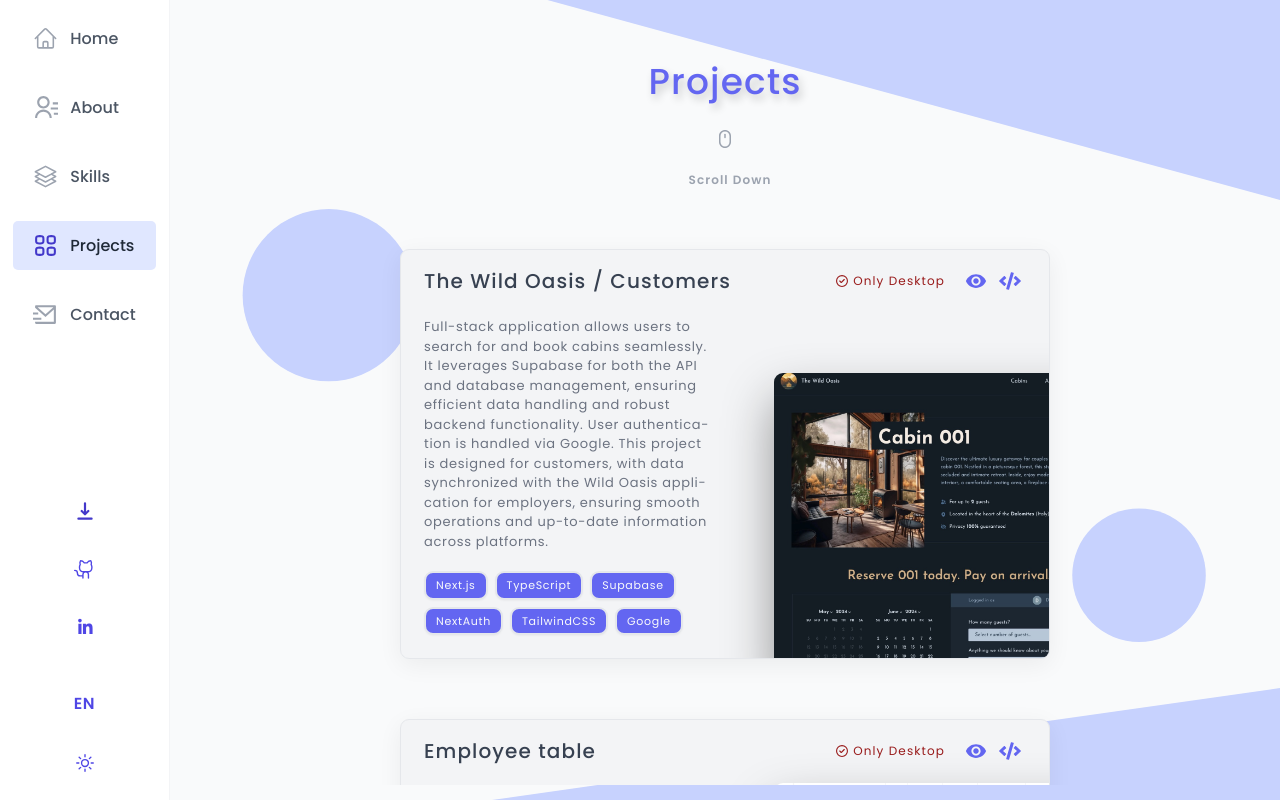
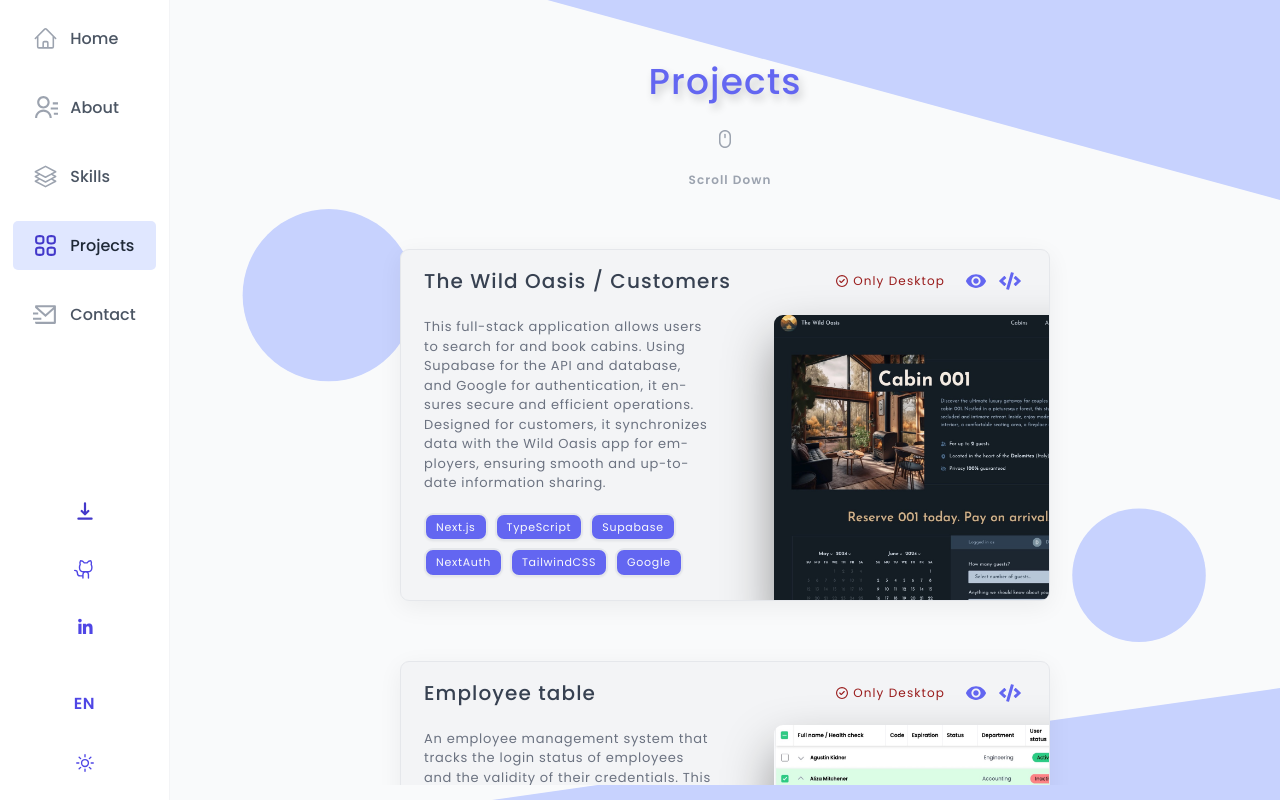
Before and after one commit to dariukyy/dariukyy-portfolio, a React (Vite) app: page /projects in a window 1280 px wide. Built offline with nearby package versions, Linux system fonts and the light colour scheme; no server answers.

Commit message:
added one more project, and fix home section description

```diff
--- a/src/data/projects.ts
+++ b/src/data/projects.ts
@@ -34,7 +34,7 @@ export const projectsData: PronectsDataProps = [
     title: "The Wild Oasis / Customers",
     alt: "The Wild Oasis / Customers Website ScreenShoot",
     description:
-      "This full-stack application allows users to search for and book cabins seamlessly. It leverages Supabase for both the API and database management, ensuring efficient data handling and robust backend functionality. User authentication is handled via Google, providing a secure and convenient login experience. This project is designed for customers, with data synchronized with the Wild Oasis application for employers, ensuring smooth operations and up-to-date information across platforms. The intuitive interface and reliable infrastructure make it easy for users to find and reserve their perfect getaway.",
+      "This full-stack application allows users to search for and book cabins. Using Supabase for the API and database, and Google for authentication, it ensures secure and efficient operations. Designed for customers, it synchronizes data with the Wild Oasis app for employers, ensuring smooth and up-to-date information sharing.",
     tags: [
       "Next.js",
       "TypeScript",
--- a/src/i18next.ts
+++ b/src/i18next.ts
@@ -26,7 +26,7 @@ i18n.use(initReactI18next).init({
         "scroll-down": "Scroll Down",
 
         "home-description":
-          "I'm a junior frontend developer with a year and a half of self-taught experience. I'm passionate about learning and building innovative solutions. I specialize in technologies like React and TypeScript",
+          "I'm a junior frontend developer with a two year of self-taught experience. I'm passionate about learning and building innovative solutions. I specialize in technologies like React, Next.js and TypeScript",
         "home-contact-me": "Contact Me",
         "about-about-me": "About Me",
         "about-personal-bio": "Personal Bio",
@@ -43,7 +43,7 @@ i18n.use(initReactI18next).init({
           0: {
             title: "The Wild Oasis / Customers",
             description:
-              "Full-stack application allows users to search for and book cabins seamlessly. It leverages Supabase for both the API and database management, ensuring efficient data handling and robust backend functionality. User authentication is handled via Google. This project is designed for customers, with data synchronized with the Wild Oasis application for employers, ensuring smooth operations and up-to-date information across platforms.",
+              "This full-stack application allows users to search for and book cabins. Using Supabase for the API and database, and Google for authentication, it ensures secure and efficient operations. Designed for customers, it synchronizes data with the Wild Oasis app for employers, ensuring smooth and up-to-date information sharing.",
             responsiveText: "Only Desktop",
           },
           1: {
@@ -121,7 +121,7 @@ i18n.use(initReactI18next).init({
 
         "home-my-name-is": "Mano vardas yra,",
         "home-description":
-          "Esu jaunesnysis frontend kūrėjas, turintis pusantrų metų savarankiško darbo patirties. Aistringai mokausi ir kuriu novatoriškus sprendimus. Specializuojuosi tokiose technologijose kaip React ir TypeScript",
+          "Esu jaunesnysis frontend kūrėjas, turintis dviejų metų savarankiško darbo patirties. Aistringai mokausi ir kuriu novatoriškus sprendimus. Specializuojuosi tokiose technologijose kaip React, Next.js ir TypeScript",
         "home-contact-me": "Bendradarbiaukime",
         "about-about-me": "Apie mane",
         "about-personal-bio": "Biografija",
@@ -138,7 +138,7 @@ i18n.use(initReactI18next).init({
           0: {
             title: "The Wild Oasis / Klientai",
             description:
-              "Full-stack projektas leidžia naudotojams ieškoti ir rezervuoti kabinas. Ji naudoja Supabase tiek API, tiek duomenų bazių valdymui, užtikrinant efektyvų duomenų tvarkymą ir patikimą backend'o dalies funkcionalumą. Naudotojų autentifikacija vykdoma per Google. Šis projektas skirtas klientams, duomenys sinchronizuojami su „Wild Oasis“ darbuotojų programėle, užtikrinant sklandų veikimą ir naujausią informaciją visose platformose.",
+              "Ši full-stack aplikacija leidžia naudotojams ieškoti ir rezervuoti kabinas. Naudojant Supabase API ir duomenų bazę, ir „Google“ autentifikavimui, ji užtikrina saugias ir efektyvias operacijas. Sukurta klientams, ji sinchronizuoja duomenis su „Wild Oasis“ aplikacija darbdaviams, užtikrinant sklandų ir naujausią informacijos dalijimąsi.",
             responsiveText: "Tik kompiuteriams",
           },
           1: {
```
